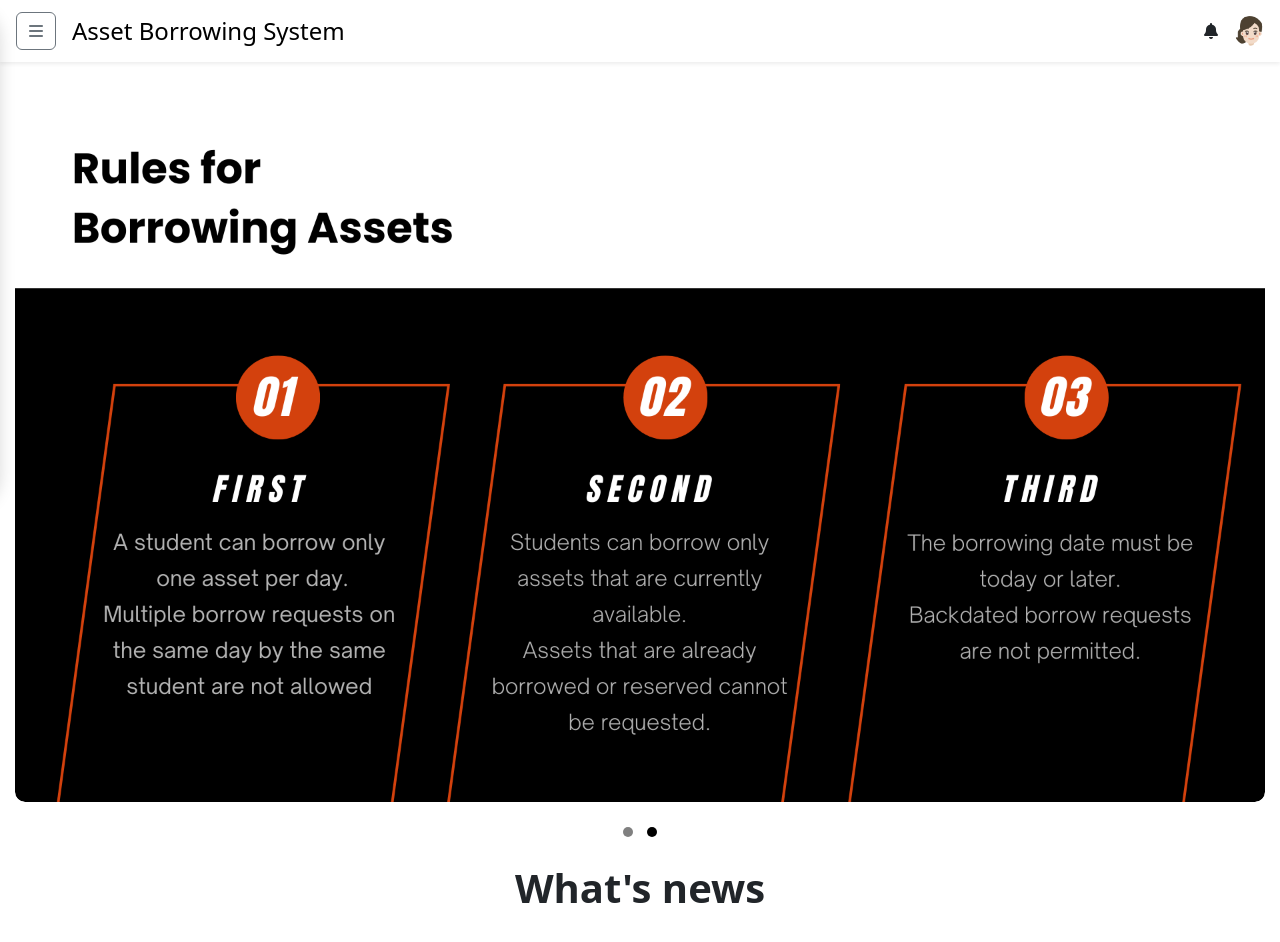
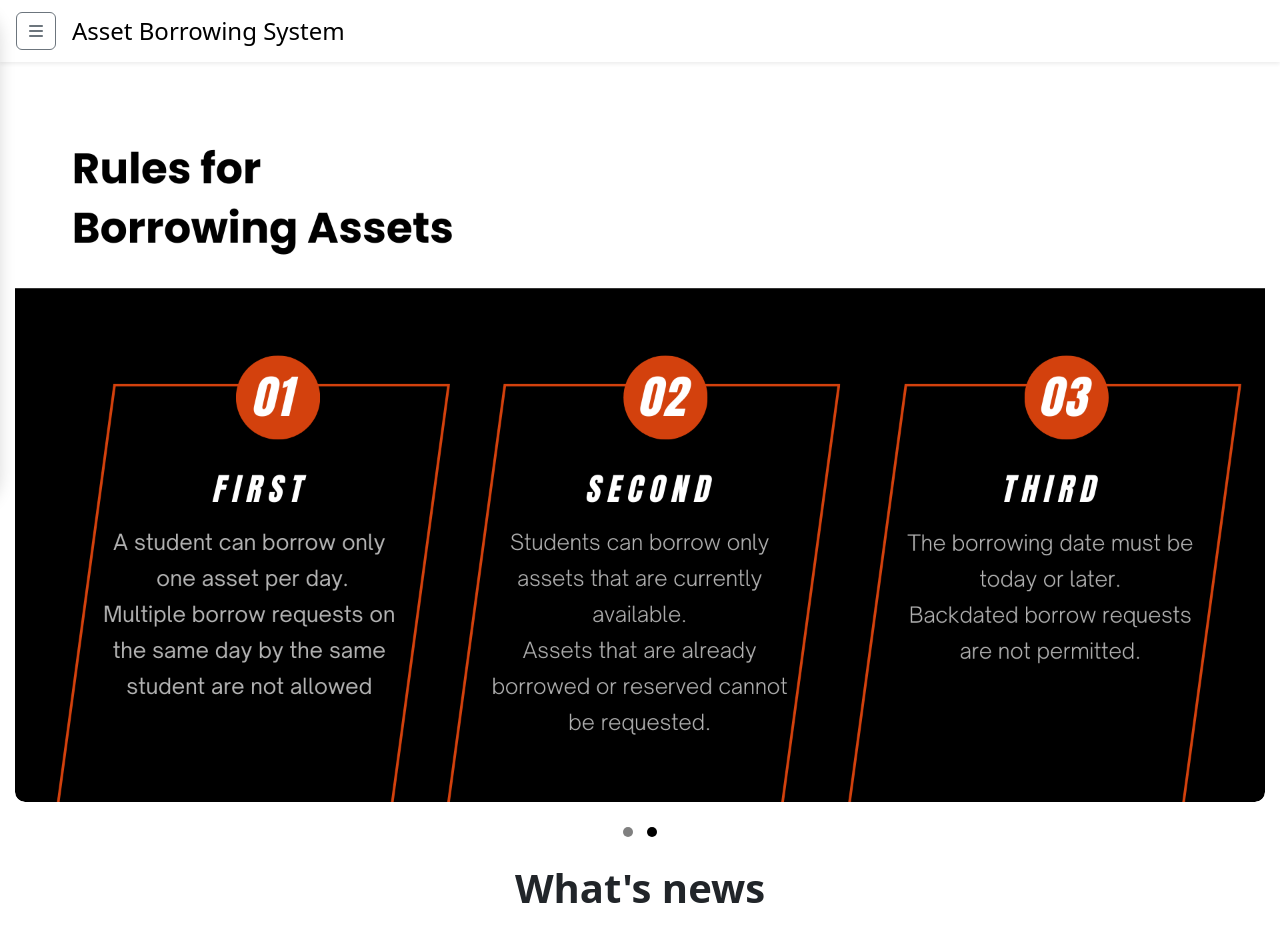
Before and after one commit to g4rty/webapp_class_project, a website: page views/Lecturer/lecturer_home.html in a window 1280 px wide. Drawn offline with nearby package versions, Linux system fonts and the light colour scheme; some packages are replaced by stand-ins of ours; no server answers; grey boxes are pictures that could not be loaded; a script that the page names is missing.

Commit message:
Update lecturer_home.html

```diff
--- a/views/Lecturer/lecturer_home.html
+++ b/views/Lecturer/lecturer_home.html
@@ -160,8 +160,6 @@
         </button>
         <span class="navbar-brand ms-3 fs-4">Asset Borrowing System</span>
         <div class="ms-auto d-flex align-items-center">
-          <i class="fas fa-bell me-3"></i>
-          <img src="/img/stuicon.jpg" class="profile-img" alt="Profile" />
         </div>
       </nav>
 
```
